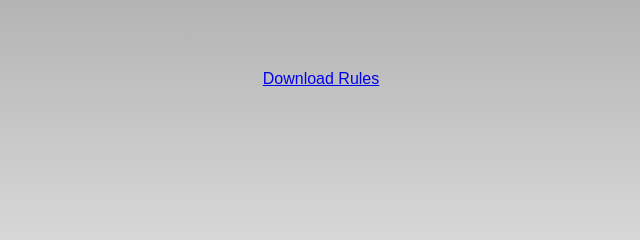
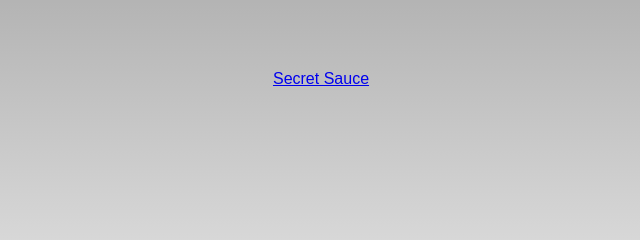
Before and after one commit to olliekicinski/centered-text-app, a plain HTML site: page index.html in a window 1280 px wide. Shown: the part 351-591 px from the top of the page, 319-959 px from the left. Drawn offline with Linux system fonts and the light colour scheme.

Commit message:
Update index.html

```diff
--- a/index.html
+++ b/index.html
@@ -31,6 +31,6 @@
     </style>
 </head>
 <body>
-    <a href="https://raw.githubusercontent.com/olliekicinski/centered-text-app/main/rulex.txt">Download Rules</a>
+    <a href="https://github.com/olliekicinski/centered-text-app/blob/main/rulex.txt">Secret Sauce</a>
 </body>
 </html>
```
